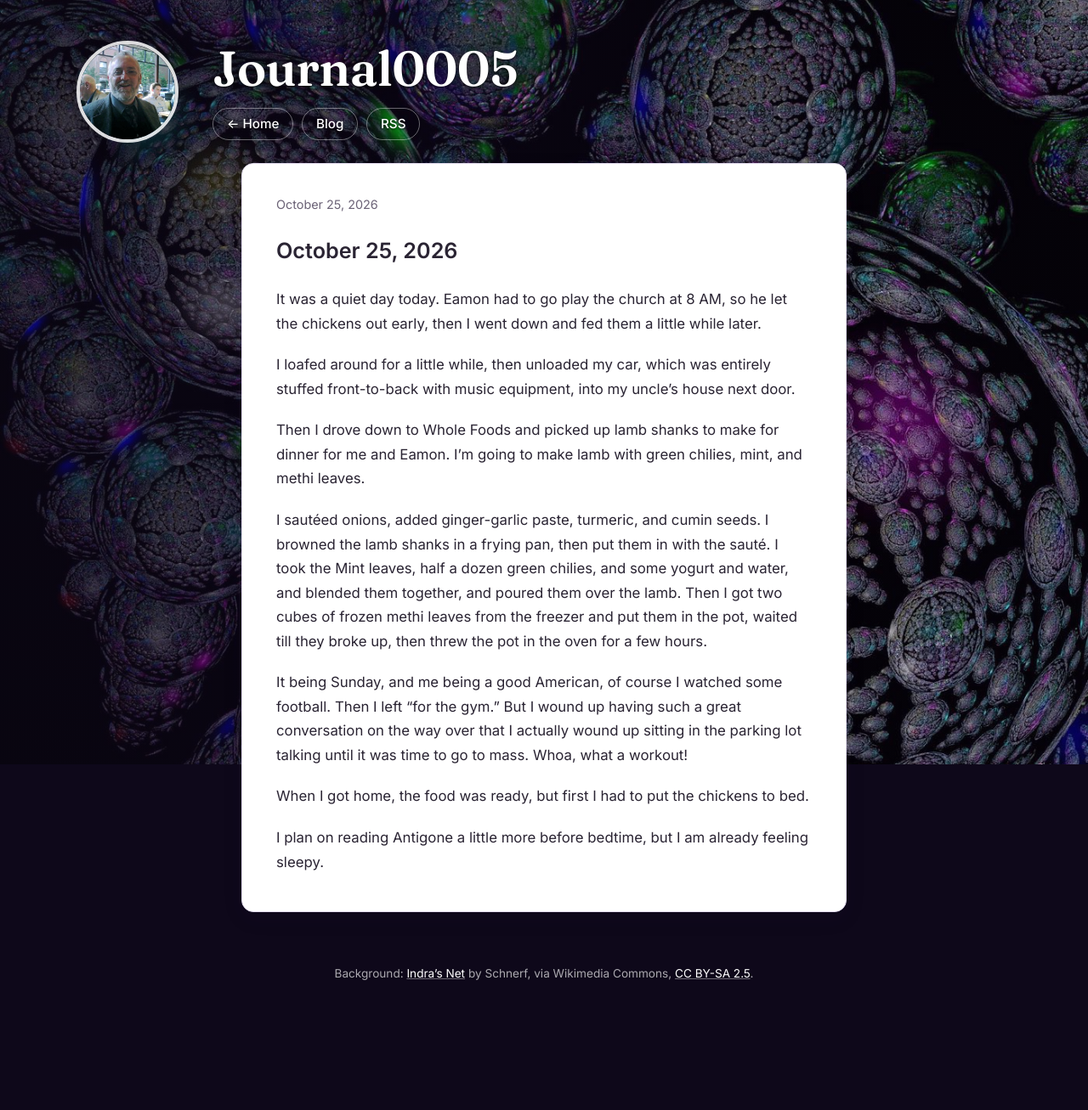
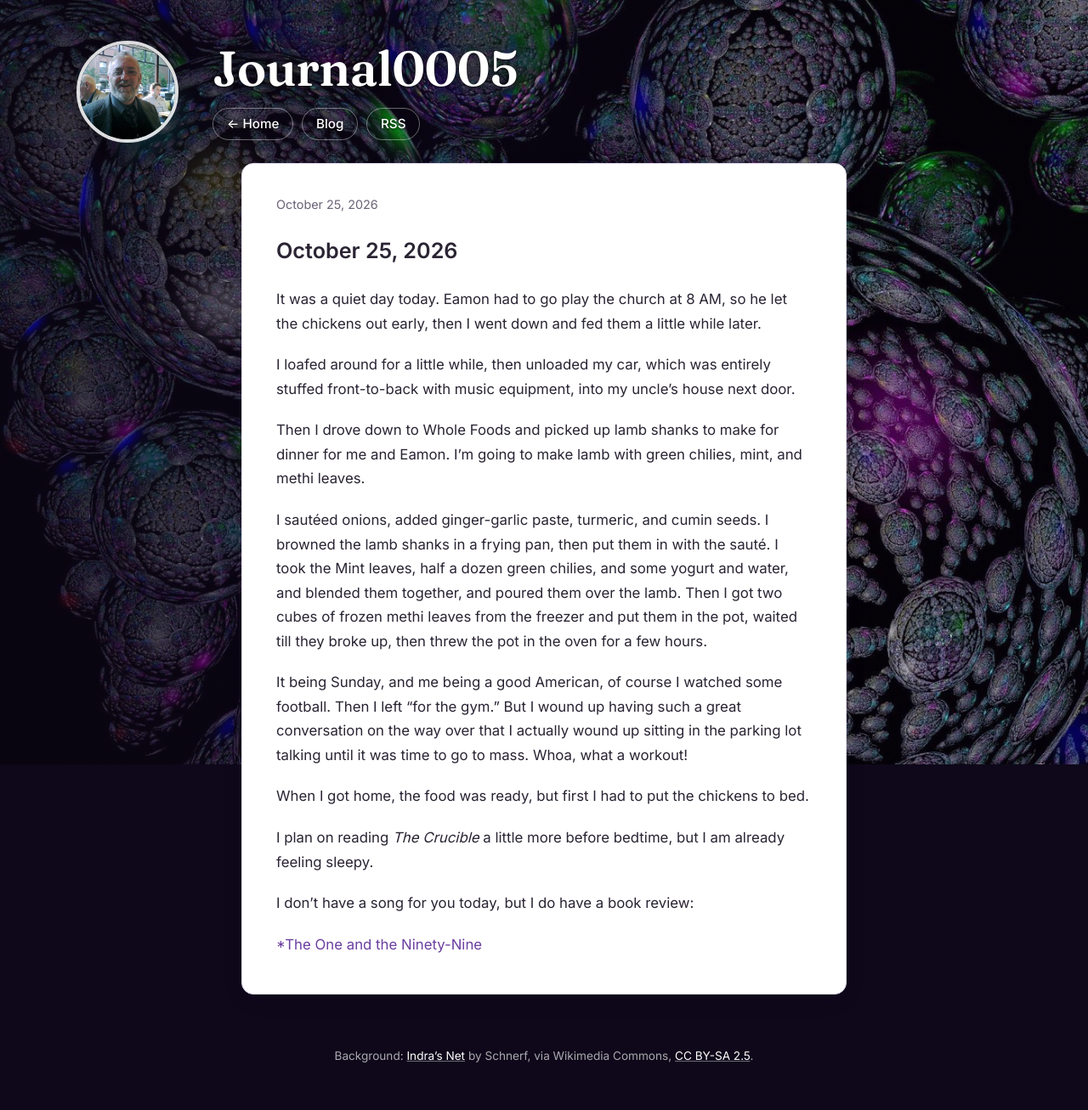
Before and after one commit to gcallah/gcallah.github.io, a Jekyll site: the page built from _posts/2026-10-25-journal0005.md, in a window 1280 px wide. Shown: the whole page at 85% size. Built offline with Jekyll 4.4.1, drawn with Linux system fonts in a browser that asks for light colours; our own code applies the rules of GitHub Pages for plain Markdown files; before the commit the page ends 1210 px from its top, so only the background shows below that.

Commit message:
Added 1 and 99.

```diff
--- a/_posts/2026-10-25-journal0005.md
+++ b/_posts/2026-10-25-journal0005.md
@@ -24,5 +24,10 @@ talking until it was time to go to mass. Whoa, what a workout!
 
 When I got home, the food was ready, but first I had to put the chickens to bed.
 
-I plan on reading Antigone a little more before bedtime, but I am already
+I plan on reading *The Crucible*  a little more before bedtime, but I am already
 feeling sleepy.
+
+I don't have a song for you today, but I do have a book review:
+
+[*The One and the
+Ninety-Nine](https://kirkcenter.org/reviews/confronting-our-current-digital-malaise/)
```
